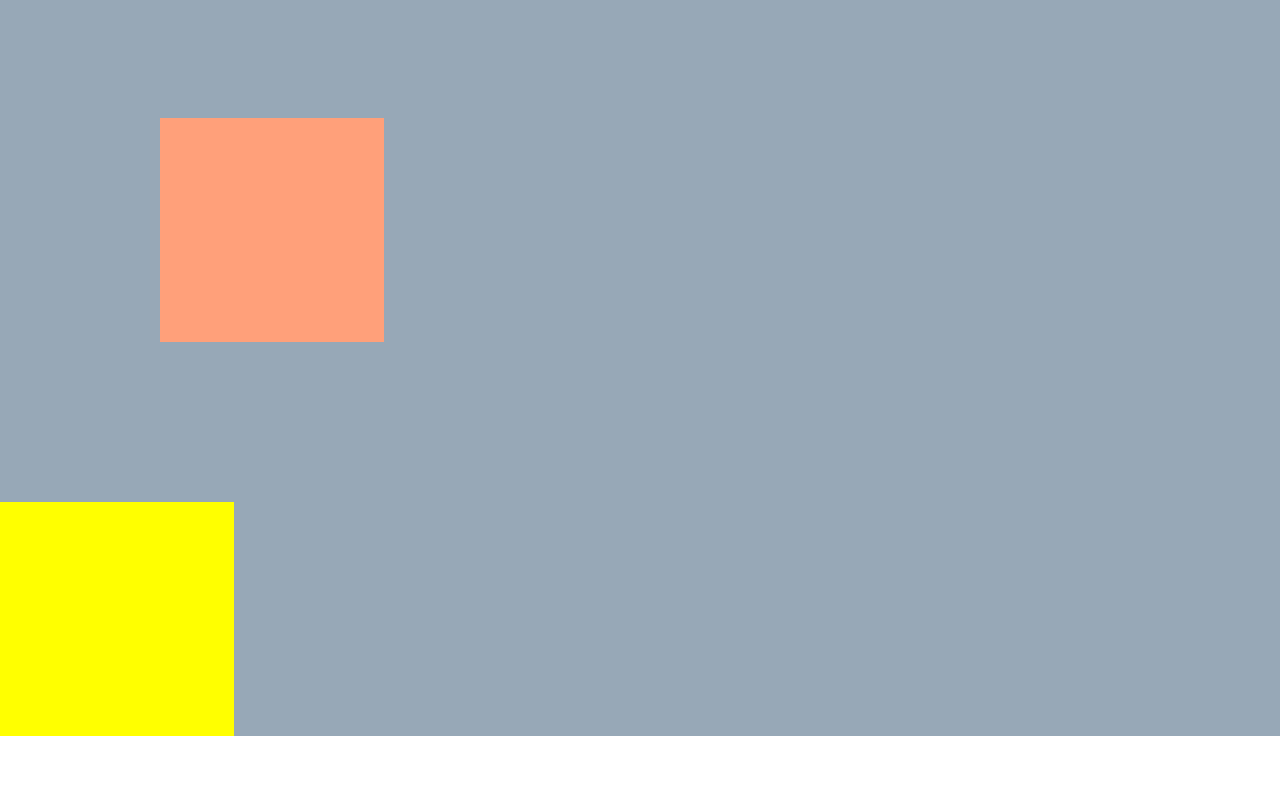
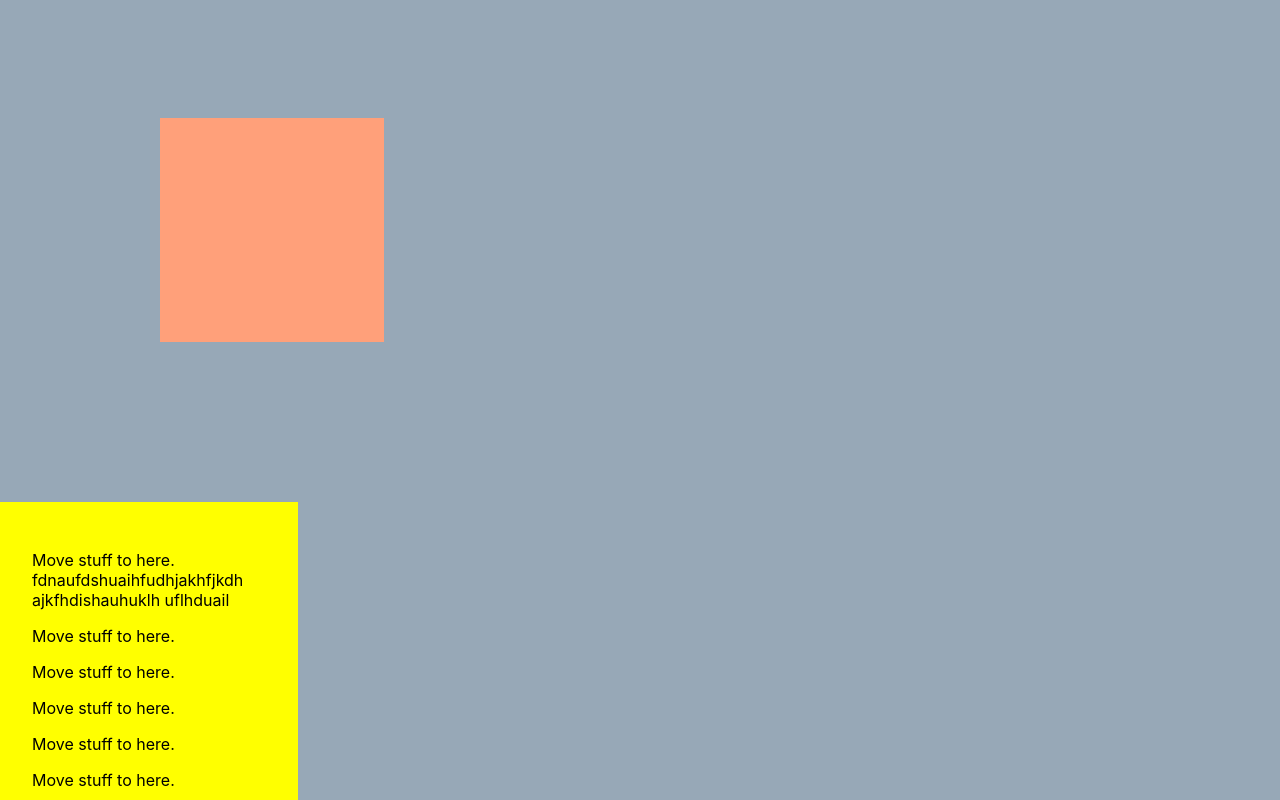
Before and after one commit to dtressel/here2there-testing, a React (Create React App) app: page / in a window 1280 px wide. Shown: the part 842-1642 px from the top of the page. Before the commit the page ends 1578 px from the top, so only its background shows below. Built offline with nearby package versions, Linux system fonts and the light colour scheme.

Commit message:
finish 1.0

```diff
--- a/src/App.css
+++ b/src/App.css
@@ -24,4 +24,5 @@
 
 .App-make-yellow {
   background-color: yellow;
+  padding: 2rem;
 }
--- a/src/App.js
+++ b/src/App.js
@@ -1,18 +1,32 @@
+import { useState } from 'react';
 import './App.css';
 import Here from './Here';
 import There from './There';
-import move from './move';
 
 function App() {
+  const [moveTo, setMoveTo] = useState();
+  const handleMove = (to) => {
+    setMoveTo(to);
+  }
+
   return (
     <div className="App">
-      <button onClick={() => move(1, 2)}>Move</button>
+      <button onClick={() => handleMove(2)}>Move</button>
+      <button onClick={() => handleMove(1)}>Home</button>
       <div className="App-test-div2"></div>
-      <Here className="App-add-margin" locationId="1">
+      <Here className="App-add-margin" locationId="1" moveTo={moveTo} >
         <div className="App-test-div"></div>
       </Here>
       <div className="App-test-div2"></div>
-      <There sizeRef="1" locationId="2" className="App-make-yellow" />
+      <There sizeRef="1" locationId="2" className="App-make-yellow">
+        <p>Move stuff to here. fdnaufdshuaihfudhjakhfjkdh ajkfhdishauhuklh uflhduail</p>
+        <p>Move stuff to here.</p>
+        <p>Move stuff to here.</p>
+        <p>Move stuff to here.</p>
+        <p>Move stuff to here.</p>
+        <p>Move stuff to here.</p>
+        <p>Move stuff to here.</p>
+      </There>
     </div>
   );
 }
--- a/src/Here/Here.css
+++ b/src/Here/Here.css
@@ -1,5 +1,7 @@
 .Here-outer {
   position: relative;
+  transition: top 2s, left 2s;
+  z-index: 1;
 }
 
 .Here-inner {
--- a/src/Here/Here.js
+++ b/src/Here/Here.js
@@ -1,22 +1,28 @@
 import { useRef, useEffect, useState } from 'react';
 import './Here.css';
+import move from '../move';
 
 const Here = (props) => {
-  const { children, className, locationId, collapse } = props;
-  // collapse: 'never', 'when-empty', 'after-emptied'
+  const { children, className, locationId, moveTo } = props;
   const innerRef = useRef();
-  const [height, setHeight] = useState();
-  const [width, setWidth] = useState();
+  const [dimensions, setDimensions] = useState([]);
+  const [position, setPosition] = useState([0, 0]);
+
   useEffect(() => {
-    setHeight(innerRef.current.offsetHeight);
-    setWidth(innerRef.current.offsetWidth);
-    console.log(innerRef.current.getBoundingClientRect());
+    setDimensions([innerRef.current.offsetWidth, innerRef.current.offsetHeight]);
   }, []);
+
+  useEffect(() => {
+    if (moveTo) {
+      const newPosition = move(locationId, moveTo);
+      setPosition(newPosition);
+    }
+  }, [moveTo, locationId]);
 
   return (
     <div
       className={`Here-outer${className ? ` ${className}` : ''}`}
-      style={{ height: height, width: width }}
+      style={{ width: dimensions[0], height: dimensions[1], left: position[0], top: position[1] }}
     >
       <div
         className="Here-inner"
--- a/src/There/There.css
+++ b/src/There/There.css
@@ -1,5 +1,6 @@
 .There-outer {
   position: relative;
+  overflow: hidden;
 }
 
 .There-inner {
--- a/src/There/There.js
+++ b/src/There/There.js
@@ -2,26 +2,26 @@ import { useEffect, useState } from 'react';
 import './There.css';
 
 const There = (props) => {
-  const { className, locationId, sizeRef, collapse } = props;
-  const [height, setHeight] = useState();
-  const [width, setWidth] = useState();
+  const { children, className, locationId, sizeRef } = props;
+  const [dimensions, setDimensions] = useState([]);
+
   useEffect(() => {
     const sizeRefElement = document.querySelector(`[data-h2t-location="${sizeRef}"]`);
-    console.log("sizeRef = ", sizeRefElement);
-    setHeight(sizeRefElement.offsetHeight);
-    setWidth(sizeRefElement.offsetWidth);
-  }, []);
+    setDimensions([sizeRefElement.offsetWidth, sizeRefElement.offsetHeight]);
+  }, [sizeRef]);
 
   return (
     <div
-      className={`Here-outer${className ? ` ${className}` : ''}`}
-      style={{ height: height, width: width }}
+      className={`There-outer${className ? ` ${className}` : ''}`}
+      style={{ width: dimensions[0], height: dimensions[1] }}
     >
       <div
-        className="Here-inner"
+        className="There-inner"
         data-h2t-location={locationId}
-        data-h2t-sizeRef={sizeRef}
-      ></div>
+        data-h2t-size-ref={sizeRef}
+      >
+        {children}
+      </div>
     </div>
   )
 }
--- a/src/move/move.js
+++ b/src/move/move.js
@@ -1,14 +1,12 @@
 function move(fromId, toId) {
+  if (fromId === toId) return [0, 0];
   const fromElement = document.querySelector(`[data-h2t-location="${fromId}"]`);
   const toElement = document.querySelector(`[data-h2t-location="${toId}"]`);
-  const fromCoord = document.querySelector(`[data-h2t-location="${fromId}"]`).getBoundingClientRect();
-  const toCoord = document.querySelector(`[data-h2t-location="${toId}"]`).getBoundingClientRect();
-  console.log(fromCoord);
-  console.log(toCoord);
+  const fromCoord = fromElement.getBoundingClientRect();
+  const toCoord = toElement.getBoundingClientRect();
   const xMove = toCoord.x - fromCoord.x;
   const yMove = toCoord.y - fromCoord.y;
-  console.log(xMove, yMove);
-  console.log(fromElement);
+  return [xMove, yMove];
 
 }
 
```
